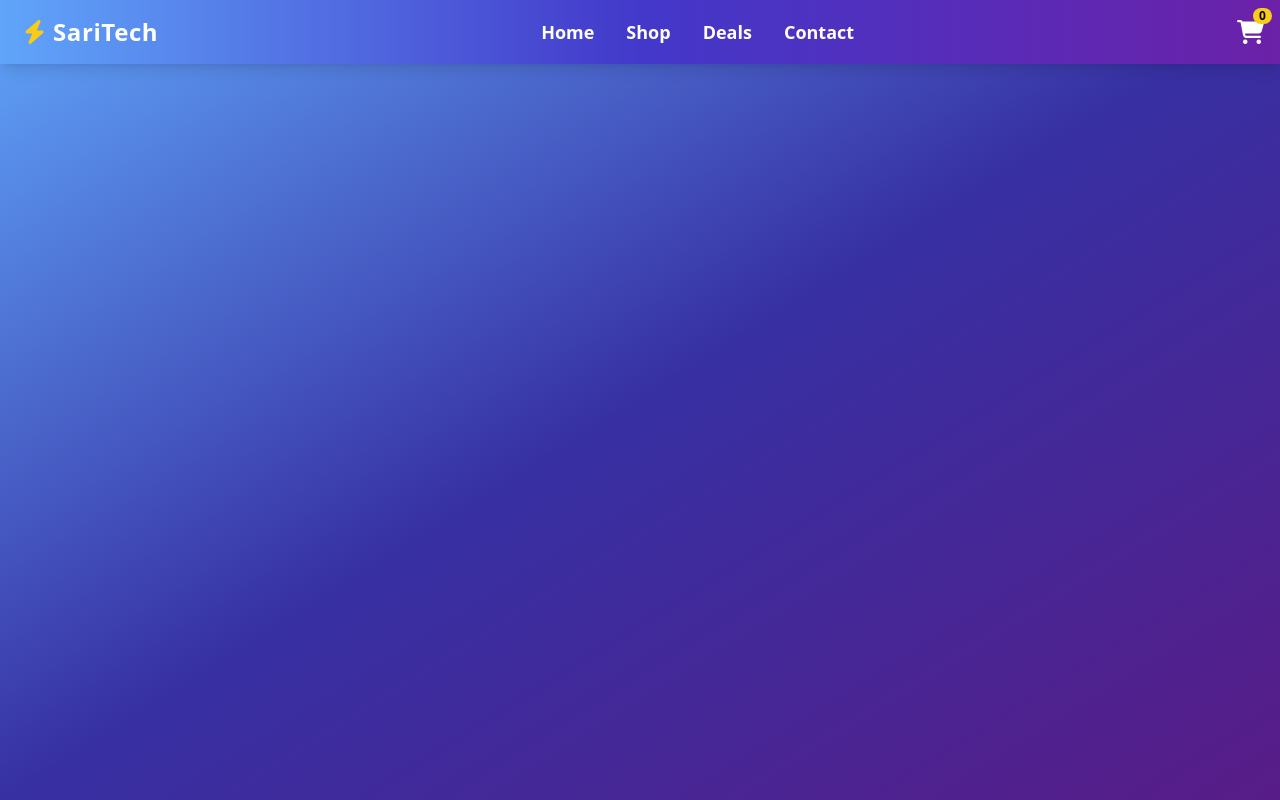
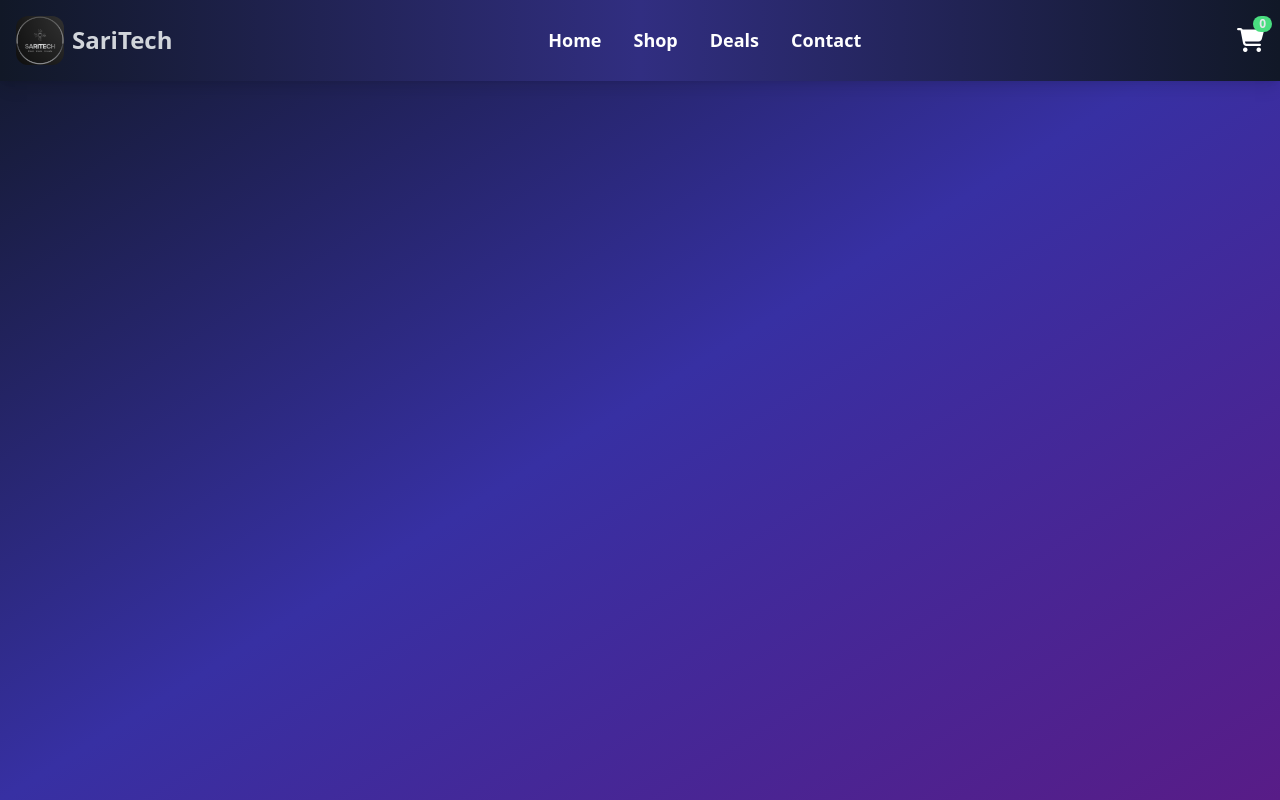
Before and after one commit to alvinp540/saritech-electromart, a plain HTML site: page index.html in a window 1280 px wide. Drawn offline with nearby package versions, Linux system fonts and the light colour scheme.

Commit message:
logo-update styling navbar index.html

```diff
--- a/index.html
+++ b/index.html
@@ -7,28 +7,49 @@
   <script src="https://cdn.tailwindcss.com"></script>
   <link rel="stylesheet" href="https://cdnjs.cloudflare.com/ajax/libs/font-awesome/6.4.0/css/all.min.css" />
 </head>
-<body class="bg-gradient-to-br from-blue-400 via-indigo-800 to-purple-900 text-white min-h-screen flex flex-col">
+<body class="bg-gradient-to-br from-gray-900 via-indigo-800 to-purple-900 text-white min-h-screen flex flex-col">
 
   <!-- Navbar  -->
-  <nav class="bg-gradient-to-r from-blue-400 via-indigo-700 to-purple-800 shadow-lg sticky top-0 z-50">
+  <nav class="bg-gradient-to-r from-gray-900 via-indigo-900 to-gray-900 shadow-lg sticky top-0 z-50">
     <div class="container mx-auto flex items-center justify-between p-4">
       <a href="index.html" class="flex items-center space-x-2">
-        <img src="" alt="">
-        <i class="fa-solid fa-bolt text-yellow-400 text-2xl"></i>
-        <span class="font-extrabold text-2xl tracking-wide">SariTech</span>
+        <img
+        src="img\imglogo\company.png"
+        alt="logo"
+        class="w-12 h-auto rounded-xl
+               transition-transform duration-300 ease-in-out
+               hover:scale-110 hover:shadow-lg
+               cursor-pointer">
+
+        <span class="font-extrabold text-2xl text-gray-300 ">SariTech</span>
       </a>
       <ul class="hidden md:flex space-x-8 text-lg font-semibold">
-        <li><a href="index.html" class="hover:text-yellow-400 transition">Home</a></li>
-        <li><a href="shop.html" class="hover:text-yellow-400 transition">Shop</a></li>
-        <li><a href="deals.html" class="hover:text-yellow-400 transition">Deals</a></li>
-        <li><a href="contact.html" class="hover:text-yellow-400 transition">Contact</a></li>
+        <li><a href="index.html" class="hover:text-gray-300 transition">Home</a></li>
+        <li><a href="shop.html" class="hover:text-gray-300 transition">Shop</a></li>
+        <li><a href="deals.html" class="hover:text-gray-300 transition">Deals</a></li>
+        <li><a href="contact.html" class="hover:text-gray-300 transition">Contact</a></li>
       </ul>
       <div class="flex items-center space-x-4">
         <a href="cart.html" class="relative">
-          <i class="fas fa-shopping-cart text-2xl hover:text-yellow-400 transition"></i>
-          <span id="cart-count" class="absolute -top-2 -right-2 bg-yellow-400 text-black text-xs font-bold rounded-full px-1.5">0</span>
+          <i class="fas fa-shopping-cart text-2xl hover:text-gray-300 transition"></i>
+          <span id="cart-count"
+                    class="absolute
+                        -top-2
+                        -right-2
+                        bg-green-400
+                        text-gray-200
+                        text-xs
+                        font-bold
+                        rounded-full
+                        px-1.5">
+                                0
+            </span>
         </a>
-        <button id="mobile-menu-btn" class="md:hidden text-2xl hover:text-yellow-400 transition">
+        <button id="mobile-menu-btn"
+                 class="md:hidden
+                        text-2xl
+                        hover:text-gray-300
+                         transition">
           <i class="fas fa-bars"></i>
         </button>
       </div>
```
Also changed, not shown: img/imglogo/company.png (added), 1 other file.
